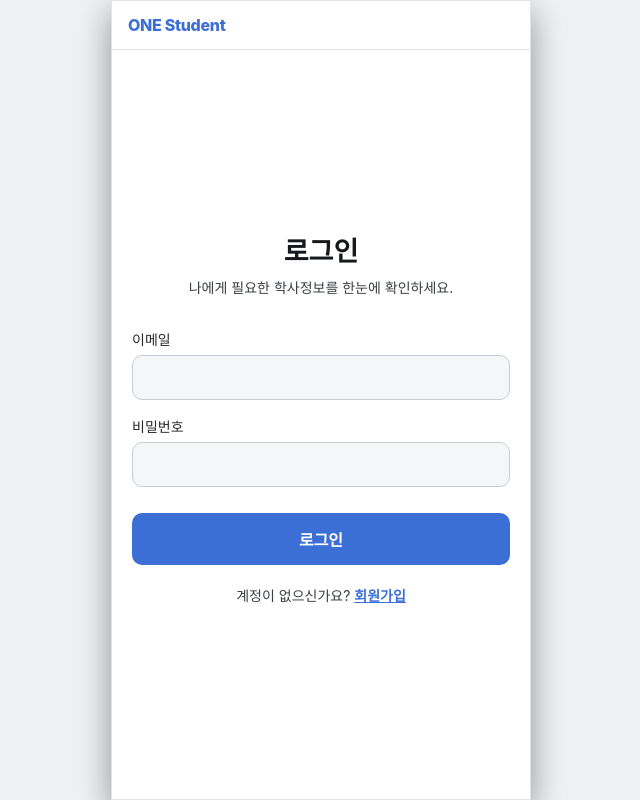
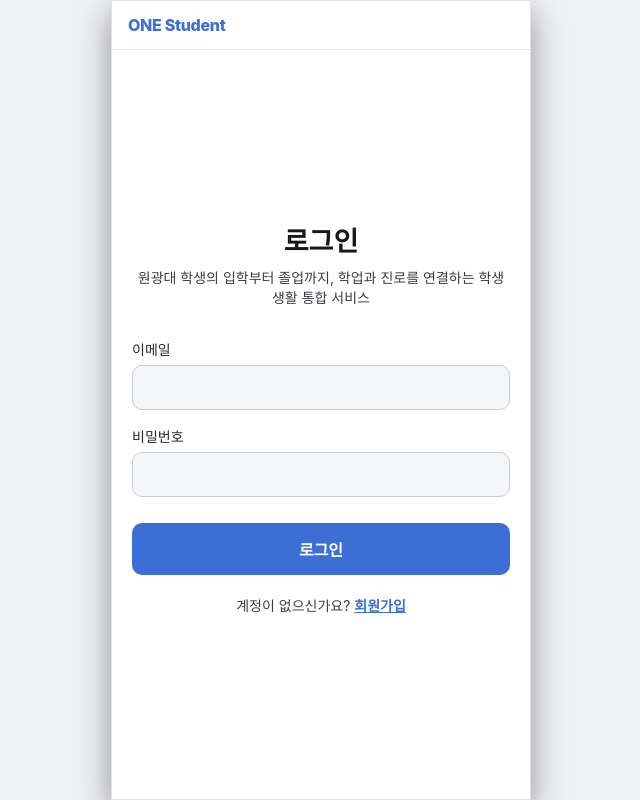
Before and after one commit to ONE-Student-WKU/web, a React (Vite) app in the folder client/: page / in a window 1280 px wide. Shown: the whole page, without its empty margins (319-959 px from the left). Built offline with nearby package versions, Linux system fonts and the light colour scheme; no server answers; a web font is replaced by a local one.

Commit message:
feat: 로그인 화면 소개 문구를 통합 서비스 관점으로 수정
과목 관리·졸업요건 진단에 이어 진로 탐색까지 생기면서, "학사정보
확인" 정도로는 지금 서비스 방향을 못 담아 문구를 바꿨다.

```diff
--- a/client/src/pages/Login.jsx
+++ b/client/src/pages/Login.jsx
@@ -36,7 +36,7 @@ function Login({ onLoginSuccess }) {
 
       <div className="auth-body">
         <h2 className="auth-heading">{mode === 'signup' ? '회원가입' : '로그인'}</h2>
-        <p className="auth-subheading">나에게 필요한 학사정보를 한눈에 확인하세요.</p>
+        <p className="auth-subheading">원광대 학생의 입학부터 졸업까지, 학업과 진로를 연결하는 학생 생활 통합 서비스</p>
 
         <form onSubmit={handleSubmit}>
           {mode === 'signup' && (
```
